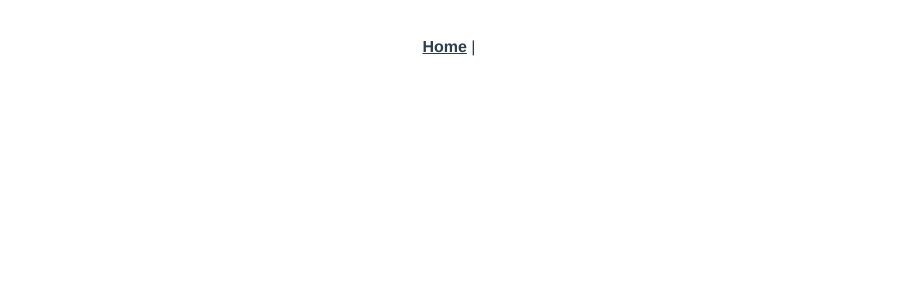
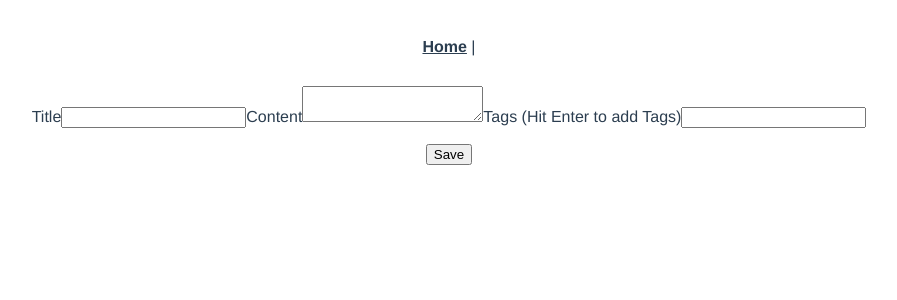
Before and after one commit to himanshurahi/Vue-JS, a Vue app in the folder blog/: page /create in a window 1280 px wide. Before the commit this address had no page. Shown: the top 300 px of the page, without its empty margins (191-1088 px from the left). Built offline with nearby package versions, Linux system fonts and the light colour scheme.

Commit message:
Form Added

```diff
--- a/blog/src/router/index.js
+++ b/blog/src/router/index.js
@@ -1,6 +1,7 @@
 import {createRouter, createWebHistory} from 'vue-router'
 import Home from '../views/Home.vue'
 import Details from '../views/Details.vue'
+import Create from '../views/Create.vue'
 
 const routes = [
     {
@@ -12,7 +13,13 @@ const routes = [
         name: 'Details',
         component: Details,
         props: true
-    }
+    },
+    {
+      path: '/create',
+      name: 'Create',
+      component: Create,
+      props: true
+  }
 
 ]
 
--- /dev/null
+++ b/blog/src/views/Create.vue
@@ -0,0 +1,50 @@
+<template>
+  <div class="create">
+    <form action="">
+      <label for="">Title</label>
+      <input type="text" name="" id="" v-model="title" />
+      <label for="">Content</label>
+      <textarea v-model="body"></textarea>
+      <label for="">Tags (Hit Enter to add Tags)</label>
+      <input
+        v-model="tag"
+        @keydown.enter.prevent="handleKeyDown"
+        type="text"
+        name=""
+        id=""
+      />
+      <ul>
+        <li v-for="tag in tags" :key="tag">
+          {{ tag }}
+        </li>
+      </ul>
+      <button>Save</button>
+    </form>
+  </div>
+</template>
+
+<script>
+import { ref } from "@vue/reactivity";
+export default {
+  setup() {
+    const title = ref("");
+    const body = ref("");
+    const tag = ref("");
+    const tags = ref([]);
+
+    const handleKeyDown = () => {
+      if (!tags.value.includes(tag.value)) {
+        // tag.value = tag.value.replace("/s/", "");
+        tags.value.push(tag.value);
+      }
+
+      tag.value = "";
+    };
+
+    return { title, body, tag, handleKeyDown, tags };
+  },
+};
+</script>
+
+<style>
+</style>
```
